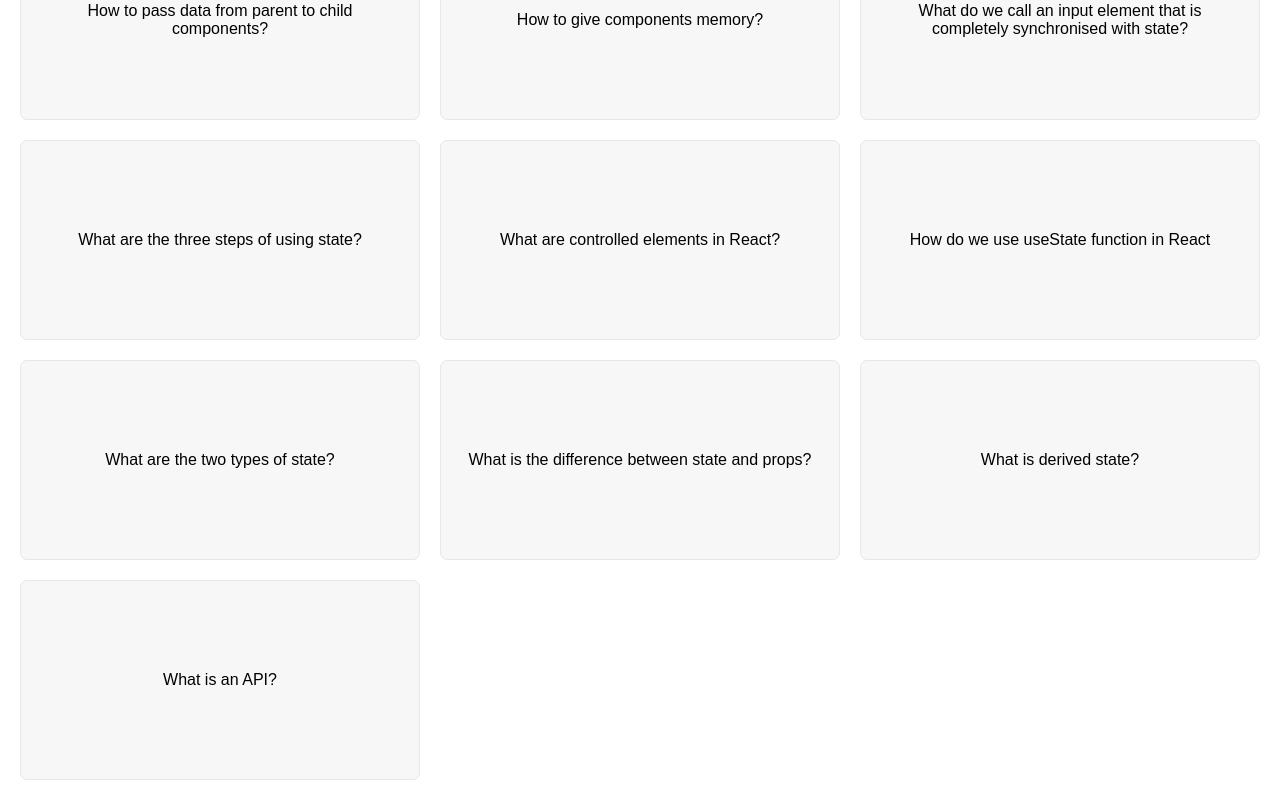
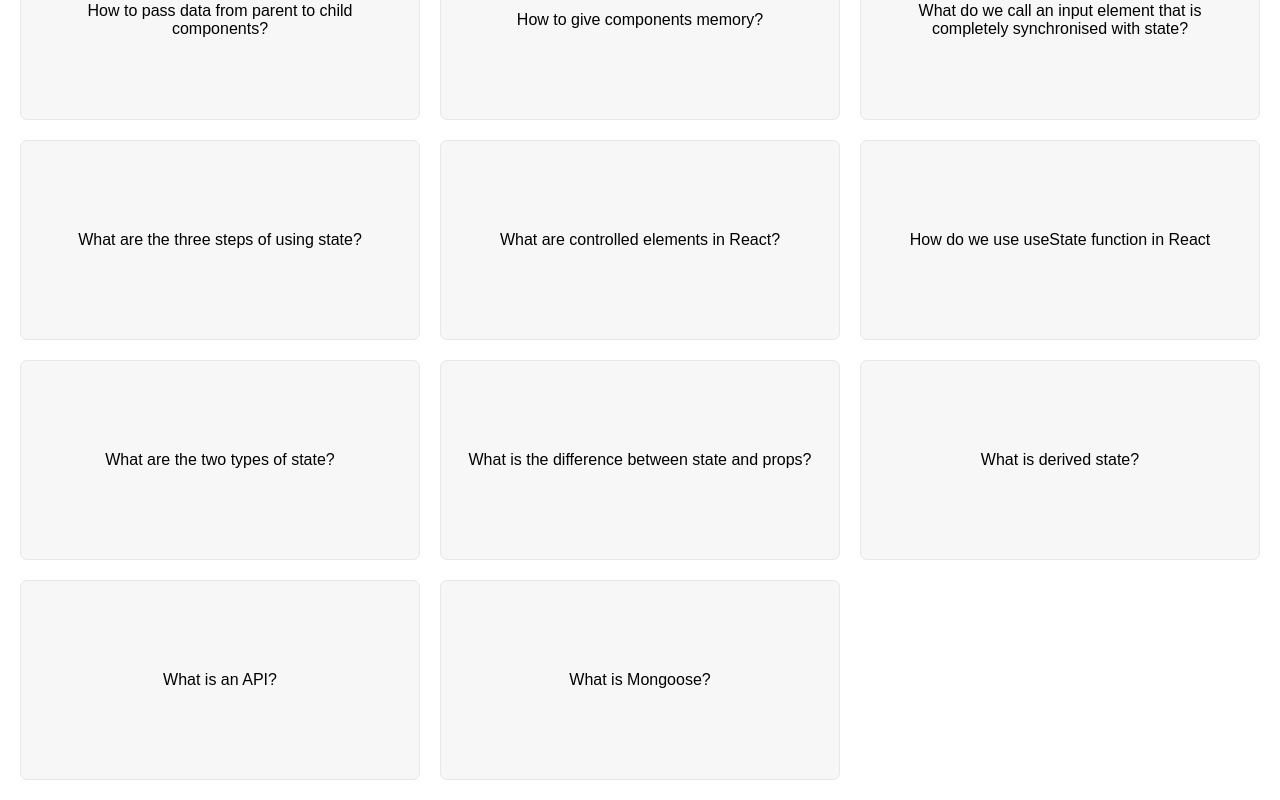
Before and after one commit to leah-massey/Coding-Flashcards, a React (Create React App) app: page / in a window 1280 px wide. Shown: the part 320-1120 px from the top of the page. Built offline with nearby package versions, Linux system fonts and the light colour scheme.

Commit message:
More Q&A added.

```diff
--- a/src/App.js
+++ b/src/App.js
@@ -88,6 +88,13 @@ const questions = [
     answer:
       "Application Programming Interface: a piece of software that can be used by another piece of software, in order to allow applications to talk to each other",
   },
+
+  {
+    id: 2008,
+    question: "What is Mongoose?",
+    answer:
+      "Mongoose is an Object Data Modelling library for MongoDB and Node.js, a higher level of abstraction.",
+  },
 ];
 
 function FlashCards() {
```
